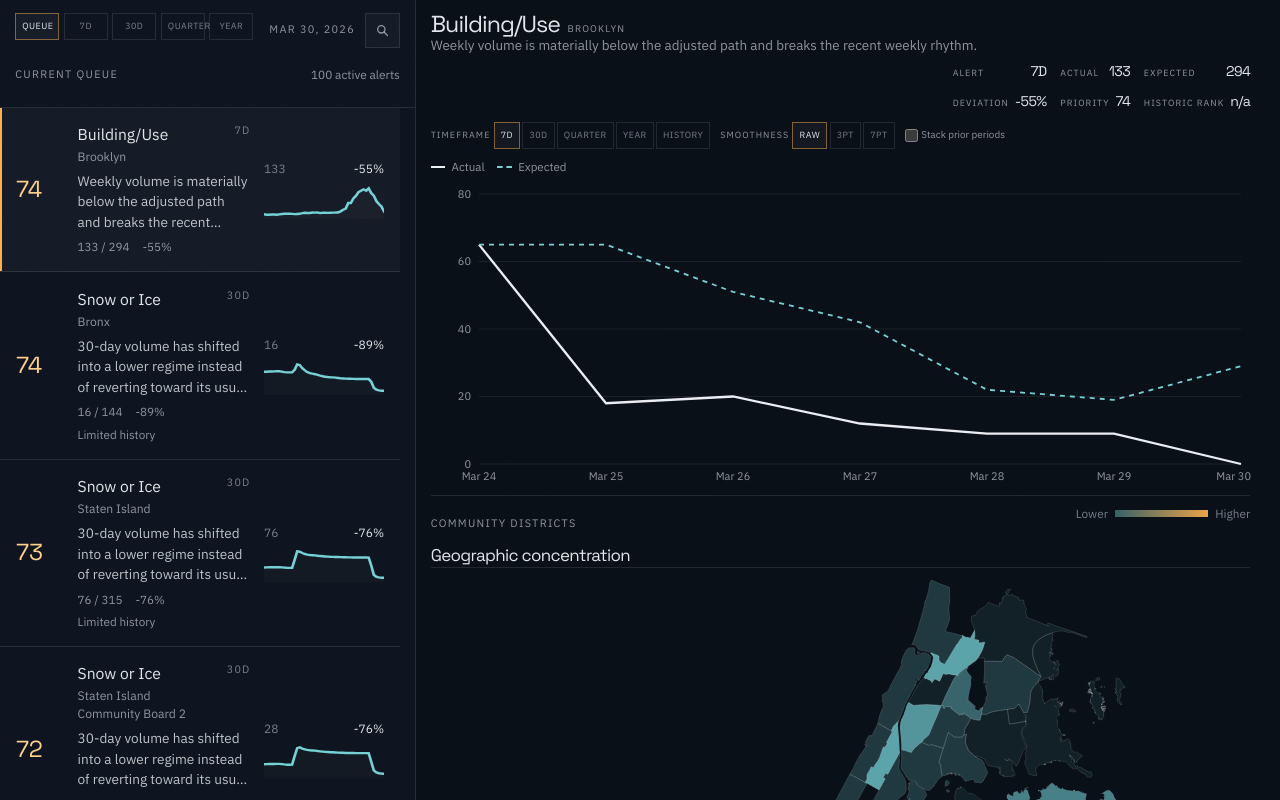
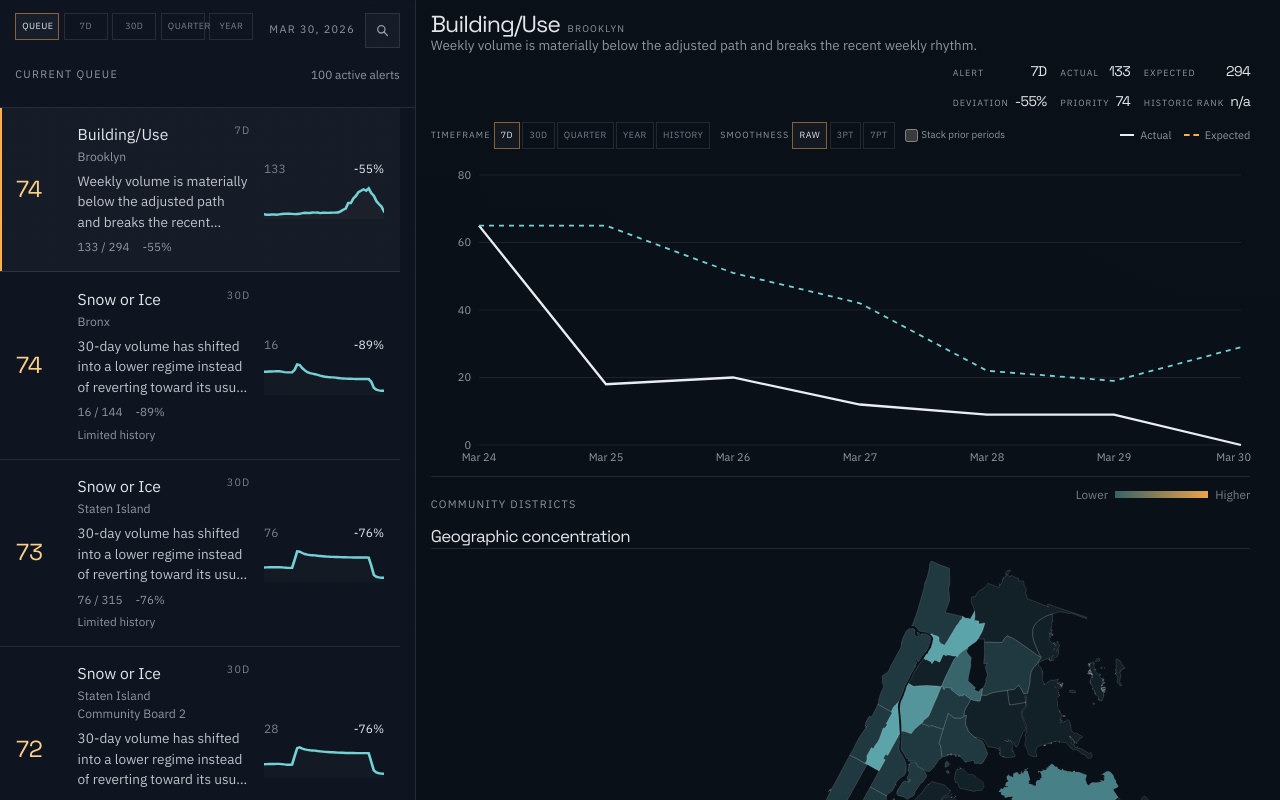
Before and after one commit to gothamizer/311, a React (Vite) app: page /alerts/building-use-brooklyn-7d in a window 1280 px wide. Shown: the top 800 px of the page. Built offline with nearby package versions, Linux system fonts and the light colour scheme.

Commit message:
Refine chart legends and year axis behavior

```diff
--- a/src/components/DetailPanel.tsx
+++ b/src/components/DetailPanel.tsx
@@ -327,6 +327,17 @@ export function DetailPanel({
                 </label>
               </div>
             ) : null}
+
+            <div className="detail-panel__inline-legend" aria-hidden="true">
+              <span className="detail-panel__inline-legend-item">
+                <span className="detail-panel__inline-swatch detail-panel__inline-swatch--actual" />
+                Actual
+              </span>
+              <span className="detail-panel__inline-legend-item">
+                <span className="detail-panel__inline-swatch detail-panel__inline-swatch--expected" />
+                Expected
+              </span>
+            </div>
           </div>
         </div>
 
--- a/src/components/TrendChart.tsx
+++ b/src/components/TrendChart.tsx
@@ -7,7 +7,7 @@ import {
   YAxis,
 } from 'recharts'
 
-import { formatCount, formatDateLabel } from '../lib/format'
+import { formatCount, formatDateLabel, formatMonthYearLabel } from '../lib/format'
 import type { ChartHorizon, ChartSmoothness, DailyPoint } from '../types'
 
 interface TrendChartProps {
@@ -36,7 +36,7 @@ interface ChartRow {
 }
 
 interface PreparedChart {
-  axis: 'date' | 'month' | 'relative'
+  axis: 'date' | 'month' | 'relative' | 'month-slot'
   comparisonLabels: string[]
   comparisonTotals: number[]
   rows: ChartRow[]
@@ -54,33 +54,16 @@ const SMOOTHNESS_WINDOW: Record<ChartSmoothness, number> = {
   '7pt': 7,
 }
 
-const monthTick = new Intl.DateTimeFormat('en-US', {
-  month: 'short',
-  year: '2-digit',
-})
-
 const weekdayTick = new Intl.DateTimeFormat('en-US', {
   weekday: 'short',
 })
 
+const monthOnlyTick = new Intl.DateTimeFormat('en-US', {
+  month: 'short',
+})
+
 function parseDate(value: string) {
   return new Date(`${value}T12:00:00`)
-}
-
-function toIsoDate(date: Date) {
-  return date.toISOString().slice(0, 10)
-}
-
-function addDays(date: Date, days: number) {
-  const next = new Date(date)
-  next.setDate(next.getDate() + days)
-  return next
-}
-
-function shiftYears(date: Date, years: number) {
-  const next = new Date(date)
-  next.setFullYear(next.getFullYear() + years)
-  return next
 }
 
 function toPeriodPoint(point: DailyPoint): PeriodPoint {
@@ -91,13 +74,32 @@ function toPeriodPoint(point: DailyPoint): PeriodPoint {
   }
 }
 
-function extractWindow(points: DailyPoint[], start: Date, end: Date) {
-  return points
-    .filter((point) => {
-      const date = parseDate(point.date)
-      return date >= start && date <= end
-    })
-    .map(toPeriodPoint)
+function monthKey(value: string) {
+  return value.slice(0, 7)
+}
+
+function aggregateMonthly(points: PeriodPoint[]) {
+  const grouped = new Map<string, PeriodPoint>()
+
+  for (const point of points) {
+    const key = monthKey(point.date)
+    const existing = grouped.get(key)
+
+    if (existing) {
+      existing.actual += point.actual
+      existing.expected += point.expected
+      existing.date = point.date
+      continue
+    }
+
+    grouped.set(key, { ...point })
+  }
+
+  return Array.from(grouped.values())
+}
+
+function formatMonthRangeLabel(startDate: string, endDate: string) {
+  return `${formatMonthYearLabel(startDate)}-${formatMonthYearLabel(endDate)}`
 }
 
 function sumPoints(points: PeriodPoint[]) {
@@ -113,6 +115,10 @@ function sumPoints(points: PeriodPoint[]) {
 function sliceCurrentPeriod(points: DailyPoint[], horizon: Exclude<ChartHorizon, 'full'>) {
   if (horizon === '7d') {
     return points.slice(-7).map(toPeriodPoint)
+  }
+
+  if (horizon === 'year') {
+    return aggregateMonthly(points.map(toPeriodPoint)).slice(-12)
   }
 
   const trailingDays =
@@ -151,14 +157,25 @@ function previousTrailingWindowSets(points: DailyPoint[], currentRows: PeriodPoi
   })
 }
 
-function previousTrailingYearSets(points: DailyPoint[], finalDate: Date, currentLength: number) {
+function previousCalendarYearSets(points: DailyPoint[], finalDate: Date, currentLength: number) {
+  const monthlyPoints = aggregateMonthly(points.map(toPeriodPoint))
+  const currentMonthKey = monthKey(finalDate.toISOString().slice(0, 10))
+  const currentEndIndex = monthlyPoints.findLastIndex((point) => monthKey(point.date) === currentMonthKey)
+  const safeEndIndex = currentEndIndex >= 0 ? currentEndIndex : monthlyPoints.length - 1
+
   return [1, 2, 3].map((offset) => {
-    const end = shiftYears(finalDate, -offset)
-    const start = addDays(end, -(currentLength - 1))
+    const endIndex = safeEndIndex - currentLength * offset
+    const startIndex = Math.max(0, endIndex - currentLength + 1)
+    const rows = monthlyPoints.slice(startIndex, endIndex + 1)
+    const startDate = rows[0]?.date
+    const endDate = rows.at(-1)?.date
 
     return {
-      label: String(end.getFullYear()),
-      rows: extractWindow(points, start, end),
+      label:
+        startDate && endDate
+          ? formatMonthRangeLabel(startDate, endDate)
+          : `Prior year ${offset}`,
+      rows,
     }
   })
 }
@@ -179,7 +196,11 @@ function previousComparableSets(
     return previousTrailingWindowSets(points, currentRows, '30D')
   }
 
-  return previousTrailingYearSets(points, finalDate, currentLength)
+  if (horizon === 'quarter') {
+    return previousTrailingWindowSets(points, currentRows, 'Quarter')
+  }
+
+  return previousCalendarYearSets(points, finalDate, currentLength)
 }
 
 function currentPeriodChart(
@@ -194,7 +215,12 @@ function currentPeriodChart(
   const totals = sumPoints(currentRows)
 
   return {
-    axis: stackPeriods ? 'relative' : 'date',
+    axis:
+      horizon === 'year'
+        ? 'month-slot'
+        : stackPeriods
+          ? 'relative'
+          : 'date',
     comparisonLabels: comparisonSets.map((set) => set.label),
     comparisonTotals: comparisonSets.map((set) => sumPoints(set.rows).actual),
     rows: currentRows.map((point, index) => ({
@@ -400,7 +426,18 @@ function formatRelativeTick(
     return `Week ${Math.floor(slot / 7) + 1}`
   }
 
-  return monthTick.format(parseDate(point.date))
+  return formatMonthYearLabel(point.date)
+}
+
+function formatMonthSlotTick(slotValue: number, rows: ChartRow[]) {
+  const slot = Number(slotValue)
+  const point = rows[slot]
+
+  if (!point) {
+    return ''
+  }
+
+  return monthOnlyTick.format(parseDate(point.date))
 }
 
 function LegendItem({
@@ -445,16 +482,19 @@ export function TrendChart({
   const currentStart = chart.rows[0]?.date
   const currentEnd = chart.rows.at(-1)?.date
   const currentWindowLabel =
-    stackPeriods && currentStart && currentEnd
-      ? `Current window: ${formatDateLabel(currentStart)} to ${formatDateLabel(currentEnd)}`
+    (stackPeriods || horizon === 'year') && currentStart && currentEnd
+      ? `Current window: ${
+        horizon === 'year'
+          ? `${formatMonthYearLabel(currentStart)} to ${formatMonthYearLabel(currentEnd)}`
+          : `${formatDateLabel(currentStart)} to ${formatDateLabel(currentEnd)}`
+      }`
       : undefined
 
   return (
     <div className="trend-chart">
+      {stackPeriods || currentWindowLabel ? (
         <div className="trend-chart__bar">
-        <div className="trend-chart__legend">
-          <LegendItem color={actualColor} label="Actual" />
-          <LegendItem color={accentColor} dashed label="Expected" />
+          <div className="trend-chart__legend trend-chart__legend--compare">
             {stackPeriods
               ? chart.comparisonLabels.map((label, index) => (
                   <LegendItem
@@ -475,6 +515,7 @@ export function TrendChart({
             <div className="trend-chart__window-label">{currentWindowLabel}</div>
           ) : null}
         </div>
+      ) : null}
 
       <div className="trend-chart__surface">
         <ResponsiveContainer width="100%" height={316}>
@@ -482,12 +523,20 @@ export function TrendChart({
             <CartesianGrid stroke="rgba(229, 233, 241, 0.08)" vertical={false} />
             <XAxis
               axisLine={false}
-              dataKey={chart.axis === 'relative' ? 'slot' : 'date'}
-              minTickGap={chart.axis === 'month' ? 28 : chart.axis === 'relative' ? 18 : 20}
+              dataKey={chart.axis === 'relative' || chart.axis === 'month-slot' ? 'slot' : 'date'}
+              minTickGap={
+                chart.axis === 'month'
+                  ? 28
+                  : chart.axis === 'relative' || chart.axis === 'month-slot'
+                    ? 18
+                    : 20
+              }
               tick={{ fill: 'rgba(225, 227, 233, 0.64)', fontSize: 11 }}
               tickFormatter={(value) =>
                 chart.axis === 'month'
-                  ? monthTick.format(parseDate(value))
+                  ? formatMonthYearLabel(value)
+                  : chart.axis === 'month-slot'
+                    ? formatMonthSlotTick(Number(value), chart.rows)
                   : chart.axis === 'relative' && relativeHorizon
                     ? formatRelativeTick(Number(value), relativeHorizon, chart.rows)
                     : formatDateLabel(value)
--- a/src/index.css
+++ b/src/index.css
@@ -634,6 +634,33 @@ button {
   accent-color: var(--alert);
 }
 
+.detail-panel__inline-legend {
+  display: inline-flex;
+  align-items: center;
+  gap: 0.4rem 0.8rem;
+  margin-left: auto;
+  color: var(--text-muted);
+  font-size: 0.68rem;
+  white-space: nowrap;
+}
+
+.detail-panel__inline-legend-item {
+  display: inline-flex;
+  align-items: center;
+  gap: 0.38rem;
+}
+
+.detail-panel__inline-swatch {
+  width: 0.9rem;
+  height: 0;
+  border-top: 2px solid rgba(244, 247, 252, 0.96);
+}
+
+.detail-panel__inline-swatch--expected {
+  border-top-style: dashed;
+  border-top-color: var(--alert);
+}
+
 .trend-chart,
 .district-map,
 .detail-section {
@@ -653,6 +680,10 @@ button {
   align-items: center;
   gap: 0.45rem 0.8rem;
   min-width: 0;
+}
+
+.trend-chart__legend--compare {
+  flex: 1 1 auto;
 }
 
 .trend-chart__legend-item {
@@ -892,6 +923,10 @@ button {
     justify-content: space-between;
   }
 
+  .detail-panel__inline-legend {
+    margin-left: 0;
+  }
+
   .control-group__buttons {
     justify-content: flex-start;
   }
--- a/src/lib/format.ts
+++ b/src/lib/format.ts
@@ -15,6 +15,11 @@ const percentNumber = new Intl.NumberFormat('en-US', {
 const shortDate = new Intl.DateTimeFormat('en-US', {
   month: 'short',
   day: 'numeric',
+})
+
+const shortMonthYear = new Intl.DateTimeFormat('en-US', {
+  month: 'short',
+  year: '2-digit',
 })
 
 const fullDate = new Intl.DateTimeFormat('en-US', {
@@ -41,6 +46,10 @@ function parseDateValue(value: string) {
 
 export function formatDateLabel(value: string) {
   return shortDate.format(parseDateValue(value))
+}
+
+export function formatMonthYearLabel(value: string) {
+  return shortMonthYear.format(parseDateValue(value))
 }
 
 export function formatFullDate(value: string) {
```
Lines whose indentation alone changed are shown as unchanged.
